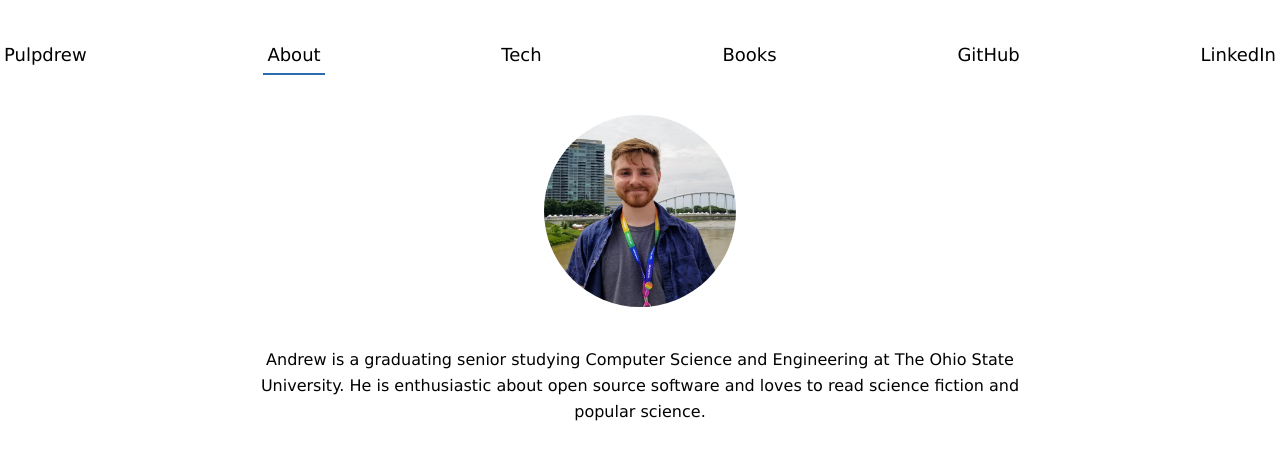
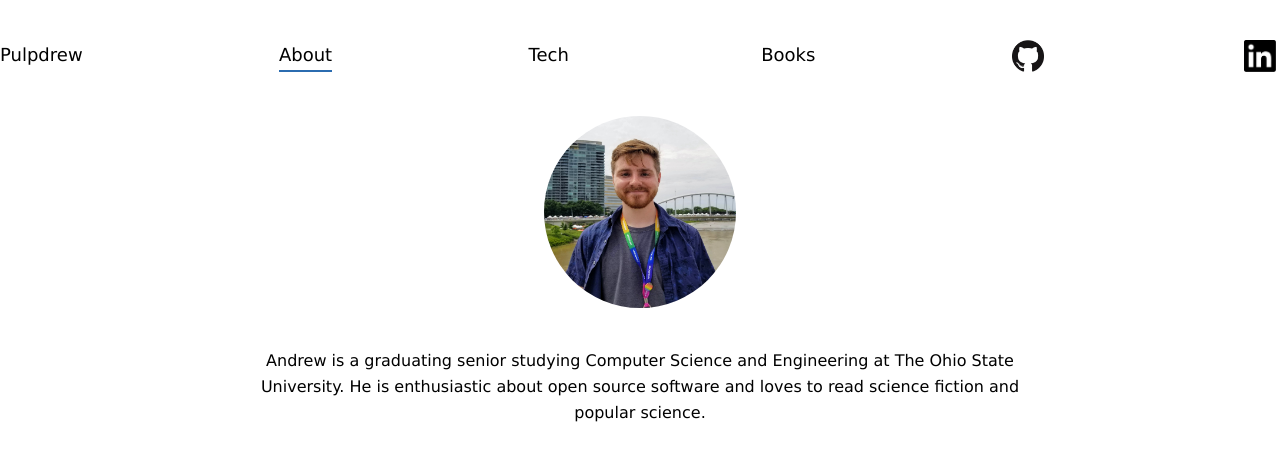
Before and after one commit to pulpdrew/pulpdrew-dot-com, a Next.js app: page /about in a window 1280 px wide. Shown: the top 460 px of the page. Built offline with nearby package versions, Linux system fonts and the light colour scheme.

Commit message:
add social links

```diff
--- a/components/nav.tsx
+++ b/components/nav.tsx
@@ -10,8 +10,8 @@ export enum NavItem {
   NONE,
 }
 
-const selectedClasses = "text-lg pb-1 px-1 border-b-2 border-blue-700";
-const defaultClasses = "text-lg pb-1 px-1";
+const selectedClasses = "text-lg mb-1 mx-1 border-b-2 border-blue-700";
+const defaultClasses = "text-lg mb-1 nx-1";
 
 const Nav: React.FC<{selected: NavItem}> = ({selected}) => {
   return (
@@ -20,8 +20,16 @@ const Nav: React.FC<{selected: NavItem}> = ({selected}) => {
       <Link href="/about"><a className={selected === NavItem.ABOUT ? selectedClasses : defaultClasses}>About</a></Link>
       <Link href=""><a className={selected === NavItem.TECH ? selectedClasses : defaultClasses}>Tech</a></Link>
       <Link href=""><a className={selected === NavItem.BOOKS ? selectedClasses : defaultClasses}>Books</a></Link>
-      <Link href=""><a className={selected === NavItem.GITHUB ? selectedClasses : defaultClasses}>GitHub</a></Link>
-      <Link href=""><a className={selected === NavItem.LINKEDIN ? selectedClasses : defaultClasses}>LinkedIn</a></Link>
+      <Link href="https://www.github.com/pulpdrew">
+        <a>
+          <img alt="GitHub" src="/github.png" className="w-8 h-8 mx-1 mb-1"></img>
+        </a>
+      </Link>
+      <Link href="https://linkedin.com/in/pulpdrew">
+        <a>
+          <img alt="LinkedIn" src="/linkedin.png" className="w-8 h-8 mx-1 mb-1"></img>
+        </a>
+      </Link>
     </nav>
   );
 }
```
Also changed, not shown: public/github.png (added), public/linkedin.png (added).
